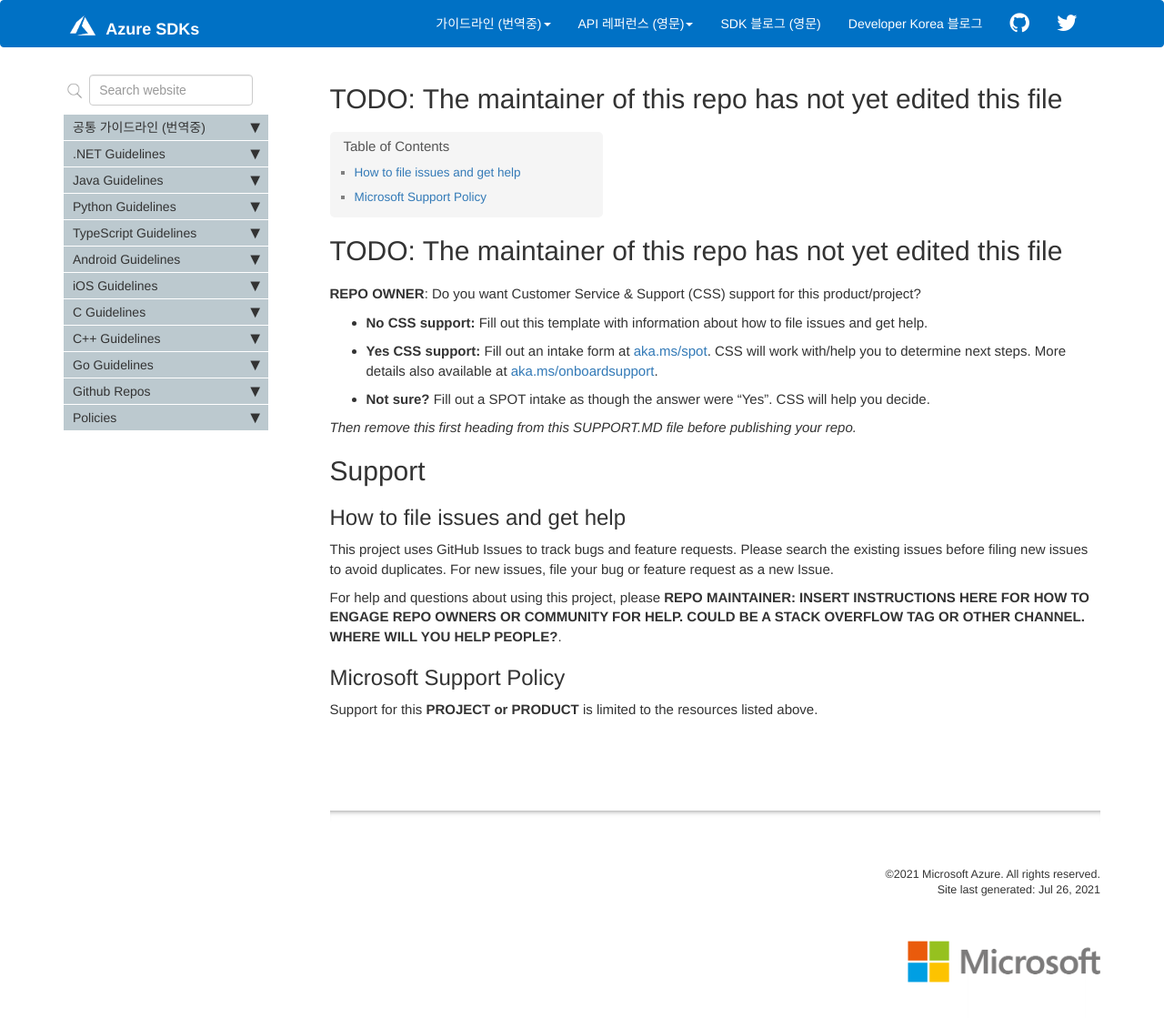
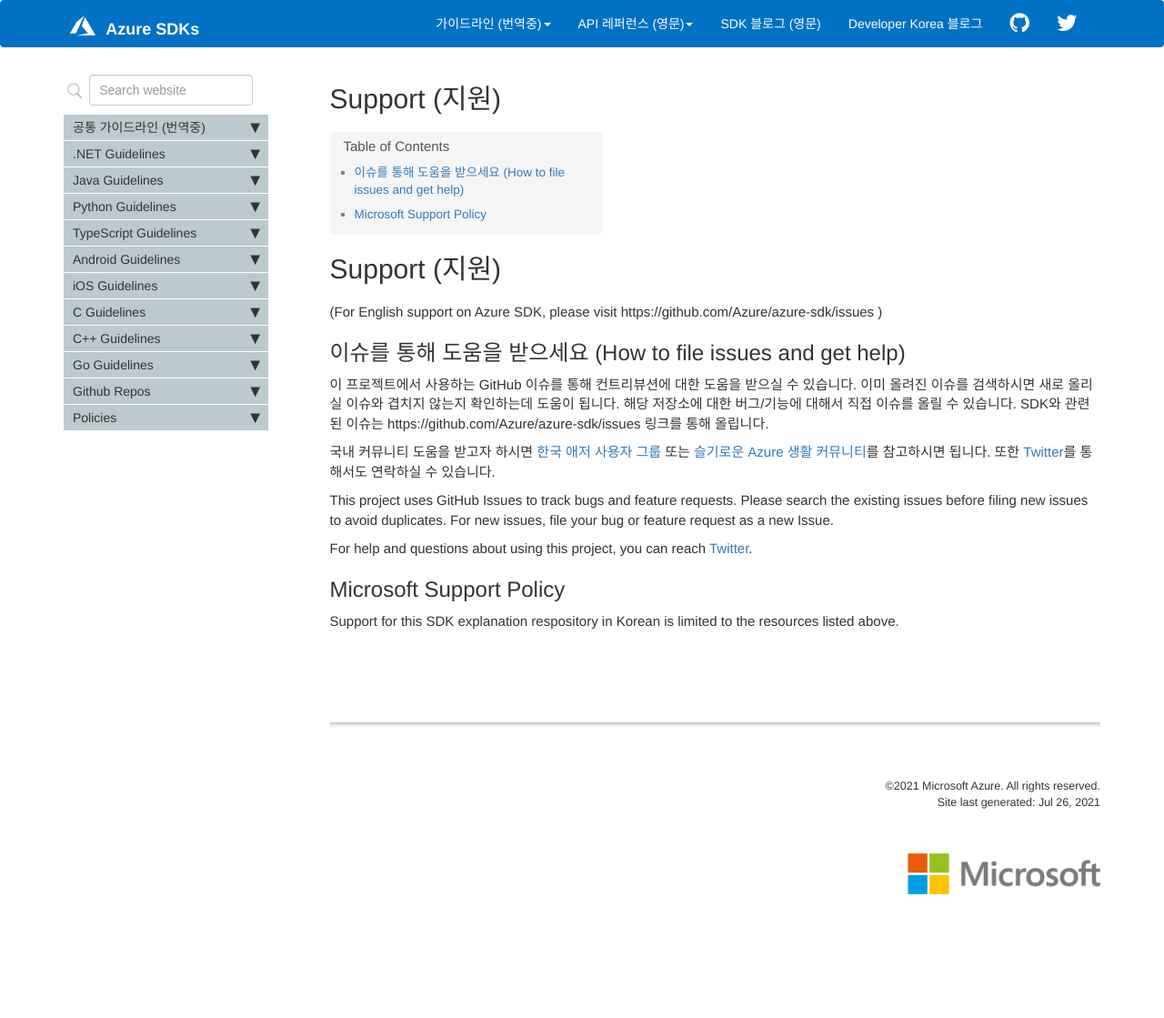
Before and after one commit to Azure/azure-sdk-korean, a Jekyll site: the page built from SUPPORT.md, in a window 1280 px wide and 1186 px high. Shown: the top 1119 px of the window at 91% size. Built offline with Jekyll 4.4.1, drawn with Linux system fonts in a browser that asks for light colours; our own code applies the rules of GitHub Pages for plain Markdown files; comment, search, counter and statistics services are not loaded.

Commit message:
Korean explanation on CONTRIBUTING & SUPPORT

```diff
--- a/SUPPORT.md
+++ b/SUPPORT.md
@@ -1,25 +1,23 @@
-# TODO: The maintainer of this repo has not yet edited this file
+# Support (지원)
 
-**REPO OWNER**: Do you want Customer Service & Support (CSS) support for this product/project?
+(For English support on Azure SDK, please visit https://github.com/Azure/azure-sdk/issues )
 
-- **No CSS support:** Fill out this template with information about how to file issues and get help.
-- **Yes CSS support:** Fill out an intake form at [aka.ms/spot](https://aka.ms/spot). CSS will work with/help you to determine next steps. More details also available at [aka.ms/onboardsupport](https://aka.ms/onboardsupport).
-- **Not sure?** Fill out a SPOT intake as though the answer were "Yes". CSS will help you decide.
+## 이슈를 통해 도움을 받으세요 (How to file issues and get help)
 
-*Then remove this first heading from this SUPPORT.MD file before publishing your repo.*
+이 프로젝트에서 사용하는 GitHub 이슈를 통해 컨트리뷰션에 대한 도움을 받으실 수 있습니다. 이미 올려진 이슈를 검색하시면 새로 올리실
+이슈와 겹치지 않는지 확인하는데 도움이 됩니다. 해당 저장소에 대한 버그/기능에 대해서 직접 이슈를 올릴 수 있습니다.
+SDK와 관련된 이슈는 https://github.com/Azure/azure-sdk/issues 링크를 통해 올립니다.
 
-# Support
-
-## How to file issues and get help
+국내 커뮤니티 도움을 받고자 하시면 [한국 애저 사용자 그룹](https://www.facebook.com/groups/krazure) 또는
+[슬기로운 Azure 생활 커뮤니티](https://www.facebook.com/groups/azurouslife/)를 참고하시면 됩니다.
+또한 [Twitter](https://twitter.com/msdev_korea)를 통해서도 연락하실 수 있습니다.
 
 This project uses GitHub Issues to track bugs and feature requests. Please search the existing
 issues before filing new issues to avoid duplicates.  For new issues, file your bug or
 feature request as a new Issue.
 
-For help and questions about using this project, please **REPO MAINTAINER: INSERT INSTRUCTIONS HERE
-FOR HOW TO ENGAGE REPO OWNERS OR COMMUNITY FOR HELP. COULD BE A STACK OVERFLOW TAG OR OTHER
-CHANNEL. WHERE WILL YOU HELP PEOPLE?**.
+For help and questions about using this project, you can reach [Twitter](https://twitter.com/msdev_korea).
 
 ## Microsoft Support Policy
 
-Support for this **PROJECT or PRODUCT** is limited to the resources listed above.
+Support for this SDK explanation respository in Korean is limited to the resources listed above.
```
Also changed, not shown: CONTRIBUTING.md (+5 -1 lines).
